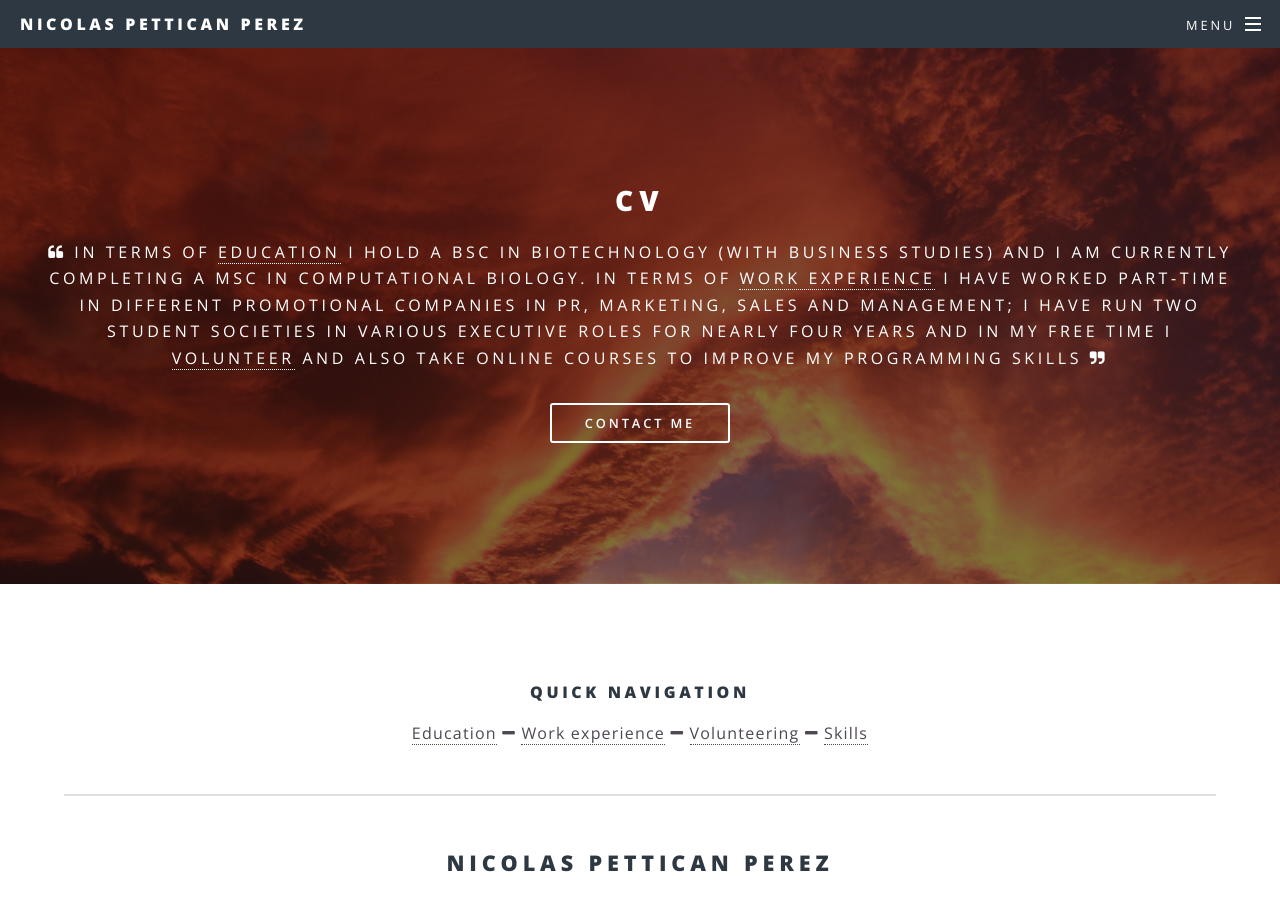
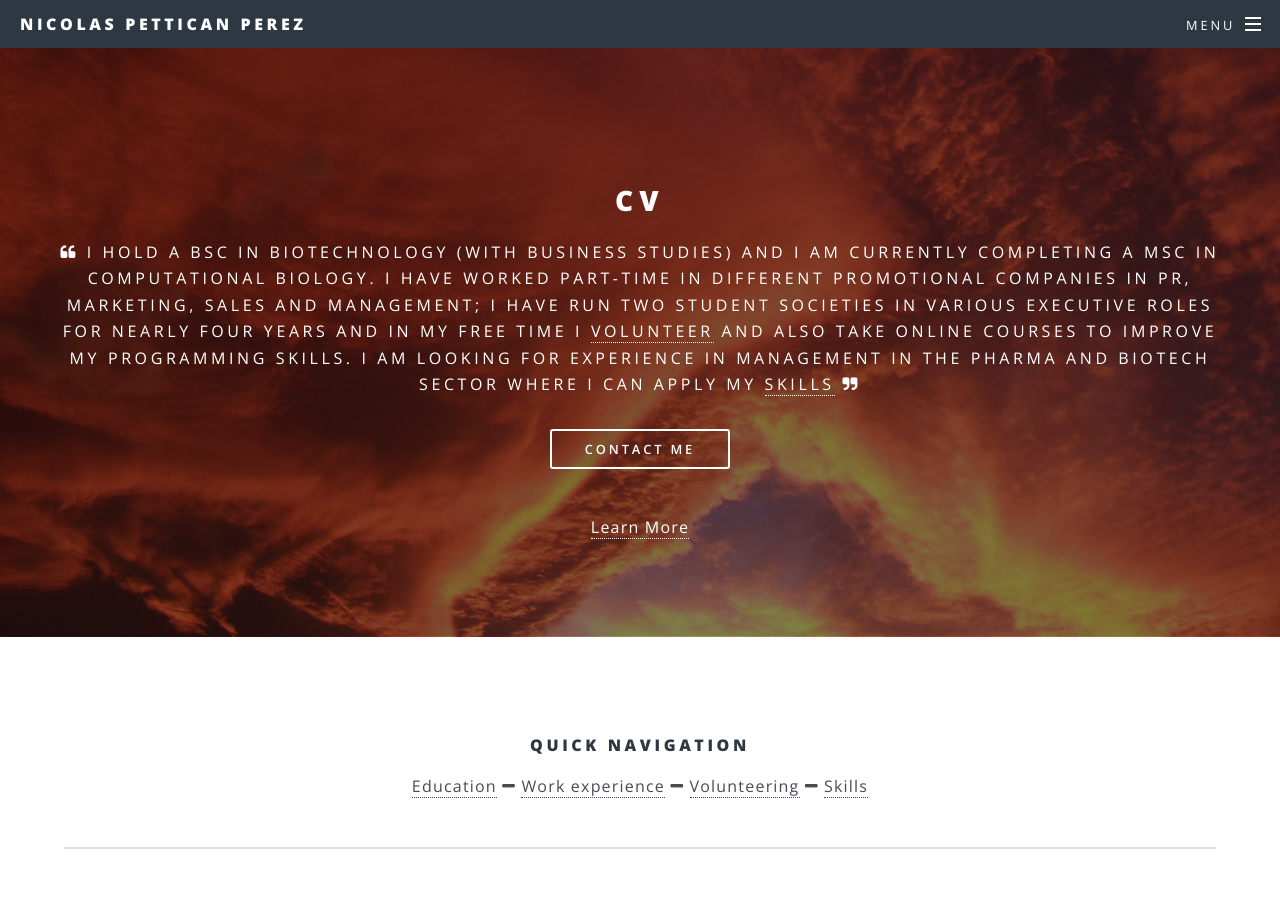
Before and after one commit to nickpettican/nickpettican.github.io, a Jekyll site: the page built from CV.html, in a window 1280 px wide and 900 px high. Built offline with Jekyll 4.4.1, drawn with Linux system fonts in a browser that asks for light colours.

Commit message:
updating cv summary and email

```diff
--- a/_config.yml
+++ b/_config.yml
@@ -12,7 +12,7 @@
 email: nicolaspettican@gmail.com
 url: "http://nicolaspettican.com"
 social:
-  #email: nicolaspettican@gmail.com
+  email: mailto:nicolaspettican@gmail.com
   twitter: https://twitter.com/PettiTweets
   github: https://github.com/nickpettican
   linkedin-square: https://linkedin.com/in/nickpettican
--- a/_layouts/cvlayout.html
+++ b/_layouts/cvlayout.html
@@ -5,10 +5,11 @@
 
   <header>
     <h2>{{ page.title }}</h2>
-    <p><span class="icon fa-quote-left"></span> In terms of <a href="#edu" class="more scrolly">education</a> I hold a BSc in Biotechnology (with business studies) and I am currently completing a MSc in Computational Biology. In terms of <a href="#work" class="more scrolly">work experience</a> I have worked part-time in different promotional companies in PR, marketing, sales and management; I have run two student societies in various executive roles for nearly four years and in my free time I <a href="#volunt" class="more scrolly">volunteer</a> and also take online courses to improve my programming skills <span class="icon fa-quote-right"></span></p>
+    <p><span class="icon fa-quote-left"></span> I hold a BSc in Biotechnology (with business studies) and I am currently completing a MSc in Computational Biology. I have worked part-time in different promotional companies in PR, marketing, sales and management; I have run two student societies in various executive roles for nearly four years and in my free time I <a href="#volunt" class="more scrolly">volunteer</a> and also take online courses to improve my programming skills. I am looking for experience in management in the pharma and biotech sector where I can apply my <a href="index.html#three">skills</a> <span class="icon fa-quote-right"></span></p>
 <ul class="actions">
 	<li><a href="mailto:nicolaspettican@gmail.com" class="button fit">Contact me</a></li>
 </ul>
+<a href="#cv" class="more scrolly">Learn More</a>
   </header>
   <section class="wrapper style5">
     <div class="inner">
```
